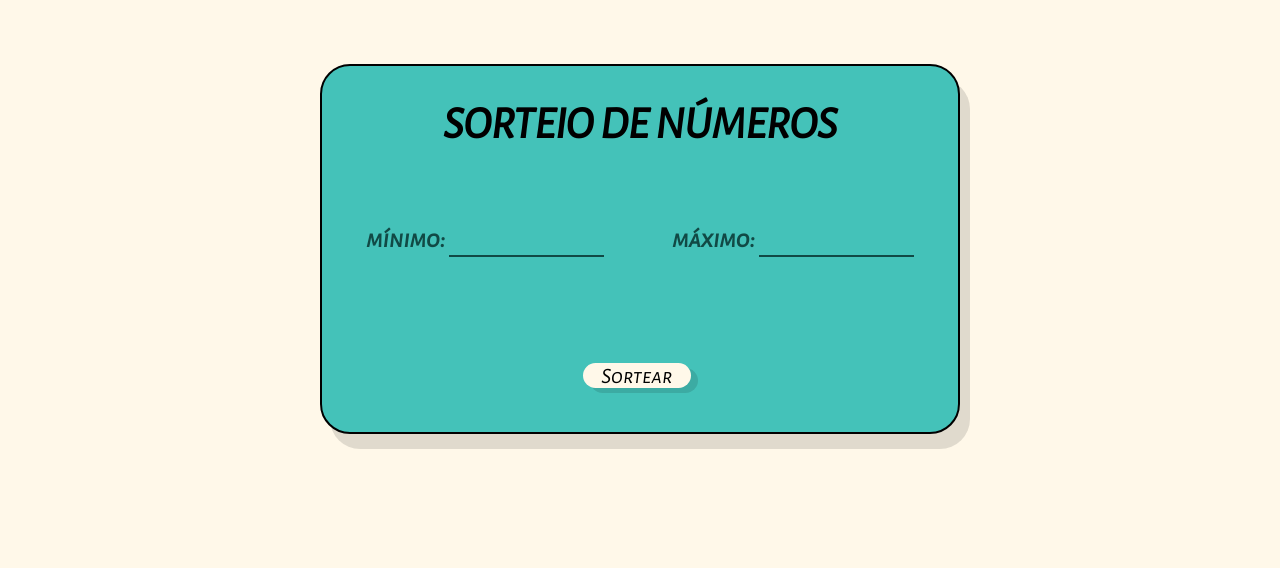
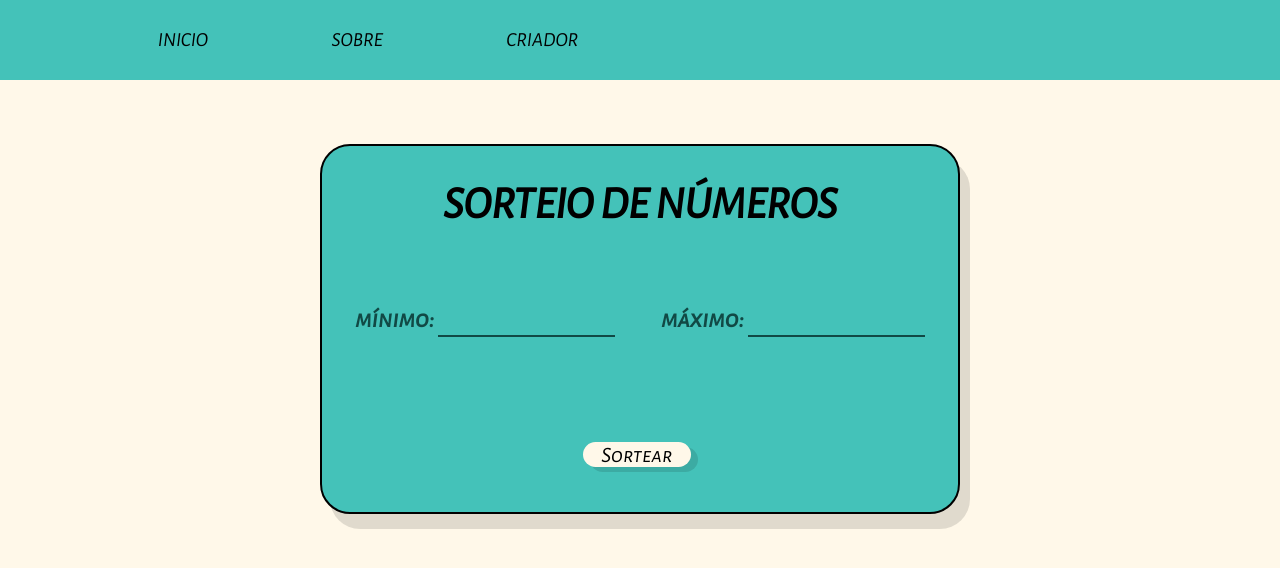
Before and after one commit to JoaoVitorLira/SorteadorNumeros, a plain HTML site: page index.html in a window 1280 px wide. Drawn offline with Linux system fonts and the light colour scheme.

Commit message:
Adição de menu e responsividade

```diff
--- a/index.html
+++ b/index.html
@@ -7,12 +7,27 @@
     <link rel="stylesheet" href="style.css">
     <link rel="preconnect" href="https://fonts.googleapis.com">
     <link rel="preconnect" href="https://fonts.gstatic.com" crossorigin>
+    <link rel="stylesheet" media="screen and (max-width: 768px)" href="smartphone.css">
     <link href="https://fonts.googleapis.com/css2?family=Alegreya+Sans+SC:ital@1&display=swap" rel="stylesheet">
+    <script src="https://kit.fontawesome.com/4302f7b914.js" crossorigin="anonymous"></script>
     <title>Sorteador de Números</title>
     <link rel="shortcut icon" type="imagex/png" href="img/5256885.png ">
 </head>
 
 <body>
+
+    <header>
+        <div class="conteudo">
+            <nav id="nav-header" class="menu">
+                <a href="">Inicio</a>
+                <a href="">Sobre</a>
+                <a href="">Criador</a>
+            </nav>
+            <a class="menu-barras" onclick="mostrarMenu()">
+                <i id="icone" class="fas fa-bars"></i>
+            </a>
+        </div>
+    </header>
 
     <div class="container">
         <h2>SORTEIO DE NÚMEROS</h2>
--- a/script.js
+++ b/script.js
@@ -14,3 +14,19 @@ button.addEventListener('click', function(){
 
     document.querySelector('#resultado').textContent = resultado
 })
+
+
+function mostrarMenu() {
+    var menu = document.getElementById("nav-header")
+    var icone = document.getElementById("icone")
+
+    if (getComputedStyle(menu).display == 'none') {
+        menu.style.display = "flex";
+        icone.classList.remove("fa-bars")
+        icone.classList.add("fa-times")
+    } else {
+        menu.style.display = "none";
+        icone.classList.remove("fa-times");
+        icone.classList.add("fa-bars");
+    }
+}
--- /dev/null
+++ b/smartphone.css
@@ -0,0 +1,20 @@
+.menu{
+    display: none;
+    flex-direction: column;
+    justify-content: space-around;
+    background-color: #338b85;
+    position: absolute;
+    top: 80px;
+    left: 0px;
+    height: 300px;
+    width: 30%;
+}
+
+.menu-barras{
+    display: initial;
+}
+
+#icone{
+    color: white;
+    font-size: 30px;
+}
--- a/style.css
+++ b/style.css
@@ -19,6 +19,49 @@ img {
 
 body {
     background-color: #FFF8E9;
+}
+
+header{
+    background-color: #44C2B9;
+    height: 80px;
+    width: 100vw;
+}
+
+.conteudo{
+    display: flex;
+    justify-content: space-between;
+    height: 100%;
+    align-items: center;
+    width: 85%;
+    max-width: 1200px;
+    margin: 0 auto;
+}
+
+.menu{
+    font-family: 'Alegreya Sans SC', sans-serif;
+    display: flex;
+    justify-content: space-around;
+    align-items: center;
+    width: 50%;
+    cursor: pointer;
+}
+
+.menu a{
+    color: black;
+    text-decoration: none;
+    text-transform: uppercase;
+    font-size: 1.25em;
+    transition: 0.5s;
+}
+
+.menu a:hover{
+    color: #114945;
+    transition: 0.3s;
+    text-shadow: 4px 4px 6px #0000007a;
+}
+
+.menu-barras{
+    display: none;
 }
 
 .container {
@@ -77,7 +120,7 @@ button{
 }
 
 input[type="number"]{
-    font-size: ;
+    font-size: 15px;
 }
 
 input#min{
```
